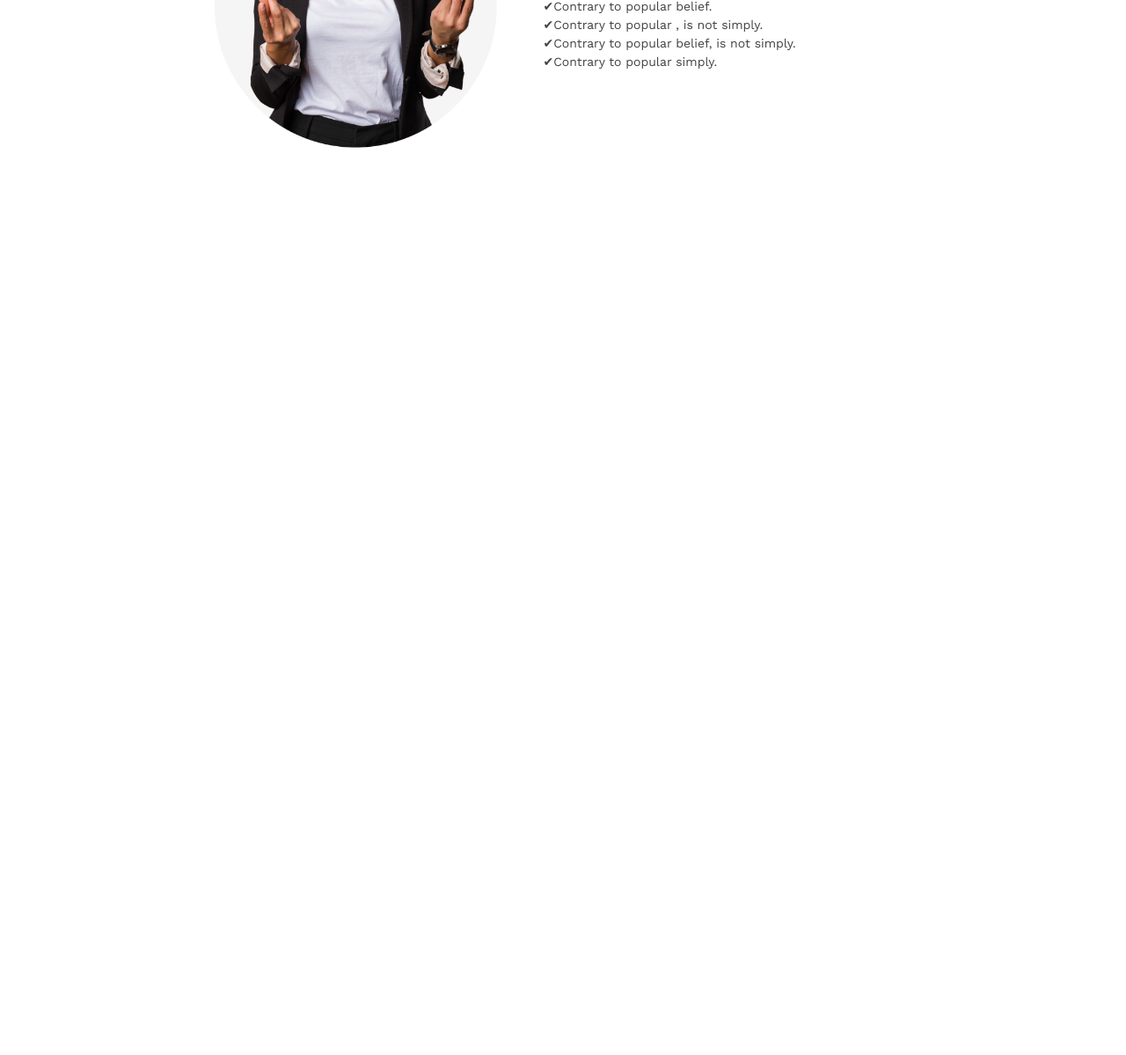
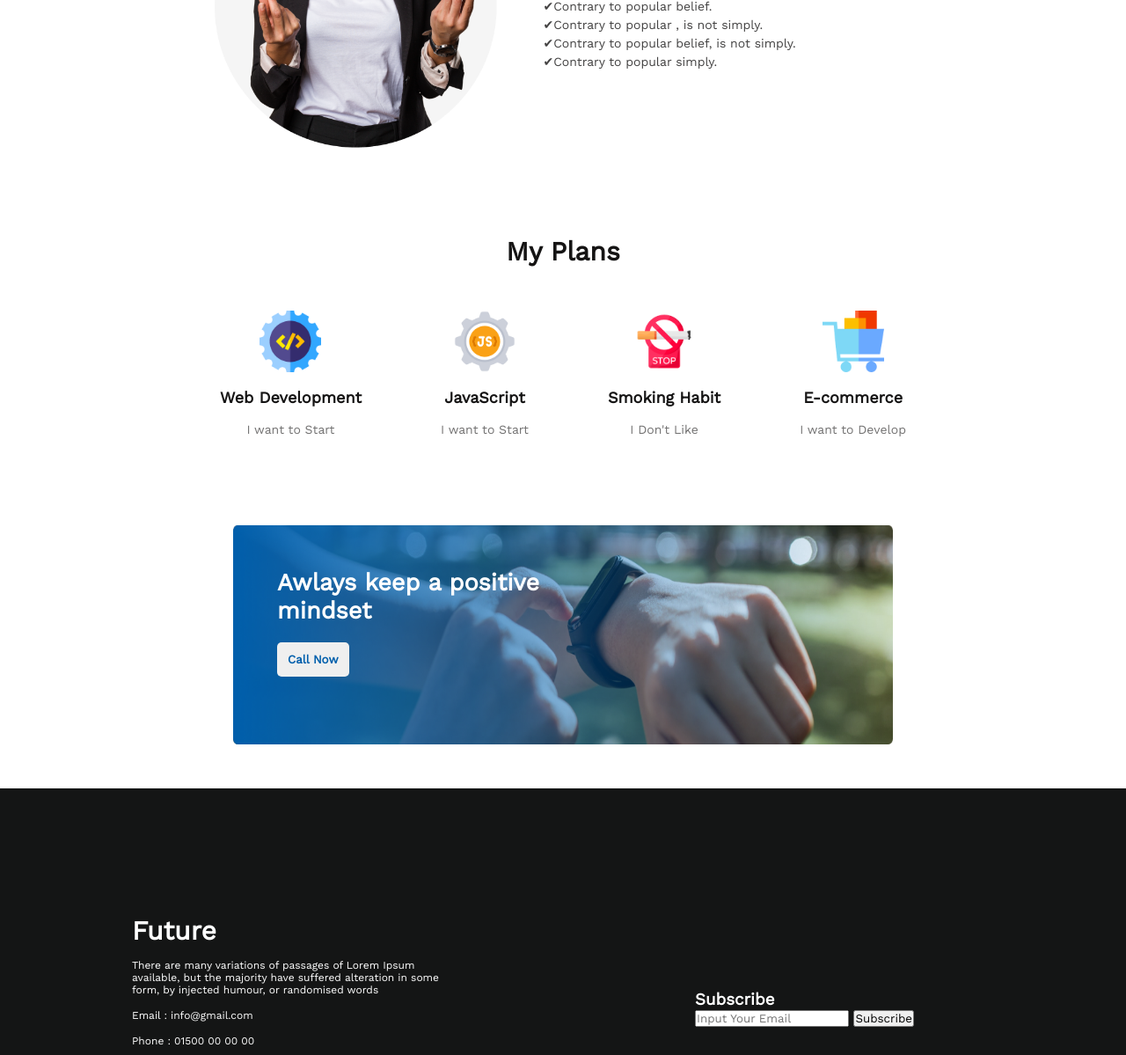
Before and after one commit to rayhan60611/p_hero_assignment1_new_year_new_me, a plain HTML site: page index.html in a window 1280 px wide. Shown: the part 992-2191 px from the top of the page at 88% size. Before the commit the page ends 1260 px from the top, so only its background shows below. Drawn offline with nearby package versions, Linux system fonts and the light colour scheme.

Commit message:
footer 50% done

```diff
--- a/index.html
+++ b/index.html
@@ -47,7 +47,62 @@
           </ul>
         </div>
       </section>
+
+      <section class="my-plan-section">
+        <h3 class="myplan-title-h3">My Plans</h3>
+        <div class="myplan-container-div">
+          <div class="card-child">
+            <img src="./images/icons/web.png" alt="" />
+            <h3>Web Development</h3>
+            <p>I want to Start</p>
+          </div>
+          <div class="card-child">
+            <img src="./images/icons/js.png" alt="" />
+            <h3>JavaScript</h3>
+            <p>I want to Start</p>
+          </div>
+          <div class="card-child">
+            <img src="./images/icons/smoke.png" alt="" />
+            <h3>Smoking Habit</h3>
+            <p>I Don't Like</p>
+          </div>
+          <div class="card-child">
+            <img src="./images/icons/ecom.png" alt="" />
+            <h3>E-commerce</h3>
+            <p>I want to Develop</p>
+          </div>
+        </div>
+        <div class="down-banner">
+          <div class="down-banner-img">
+            <h3>Awlays keep a positive mindset</h3>
+            <button class="btn-primary">Call Now</button>
+          </div>
+        </div>
+      </section>
     </main>
-    <footer></footer>
+    <footer>
+      <div class="footer-container">
+        <div class="left-footer">
+          <h3>Future</h3>
+          <p>
+            There are many variations of passages of Lorem Ipsum available, but
+            the majority have suffered alteration in some form, by injected
+            humour, or randomised words
+          </p>
+          <p>Email : info@gmail.com</p>
+          <p>Phone : 01500 00 00 00</p>
+          <div class="left-footer-icon-div">
+            <img src="/images/icons/fb.png" alt="" />
+            <img src="/images/icons/twitter.png" alt="" />
+            <img src="/images/icons/youtube.png" alt="" />
+          </div>
+        </div>
+        <div class="right-footer">
+          <h3>Subscribe</h3>
+          <input type="text" placeholder="Input Your Email" />
+          <button>Subscribe</button>
+        </div>
+      </div>
+    </footer>
   </body>
 </html>
--- a/styles/style.css
+++ b/styles/style.css
@@ -87,3 +87,117 @@
   font-size: 14px;
   font-weight: 400;
 }
+
+/* my-plan-section */
+
+.my-plan-section {
+  text-align: center;
+}
+
+.myplan-title-h3 {
+  color: #151414;
+  font-size: 30px;
+  font-weight: 700;
+}
+
+.myplan-container-div {
+  display: flex;
+  align-items: center;
+  gap: 90px;
+  justify-content: center;
+  padding-top: 50px;
+}
+
+.card-child {
+  display: flex;
+  flex-direction: column;
+  gap: 18px;
+  align-items: center;
+  justify-content: center;
+}
+
+.card-child img {
+  width: 70px;
+  height: 70px;
+}
+
+.card-child h3 {
+  color: #151414;
+  font-size: 18px;
+  font-weight: 700;
+}
+.card-child p {
+  color: #737272;
+  font-size: 14px;
+  font-weight: 500;
+}
+
+.down-banner {
+  margin-top: 100px;
+}
+
+.down-banner-img {
+  background-image: url("/images/gradient1.png"), url("/images/watch.png");
+  width: 700px;
+  height: 250px;
+  background-repeat: no-repeat;
+  background-size: contain;
+  background-size: 750px 250px, 750px 250px;
+  margin: auto;
+  display: flex;
+  flex-direction: column;
+  align-items: start;
+  gap: 20px;
+  padding-top: 50px;
+  padding-left: 50px;
+  /* margin-left: 200px;
+  margin-right: 200px; */
+}
+
+.down-banner-img h3 {
+  color: #ffffff;
+  width: 400px;
+  text-align: start;
+  font-weight: 700;
+  font-size: 27px;
+}
+
+/* footer start */
+
+.footer-container {
+  background-color: #141515;
+  width: 100%;
+  height: 500px;
+  color: #ffffff;
+  display: flex;
+
+  align-items: center;
+}
+
+.left-footer {
+  flex-basis: 50%;
+  display: flex;
+  flex-direction: column;
+  gap: 15px;
+  /* text-align: start;
+  align-items: start; */
+  padding: 0 150px;
+}
+
+.left-footer h3 {
+  font-size: 30px;
+  font-weight: 700;
+}
+.left-footer p {
+  font-size: 12px;
+  font-weight: 500;
+  padding-right: 120px;
+}
+.right-footer {
+  flex-basis: 50%;
+}
+
+.left-footer-icon-div {
+  display: flex;
+  gap: 15px;
+}
```
